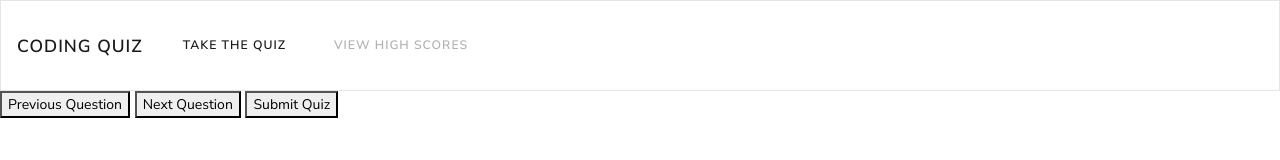
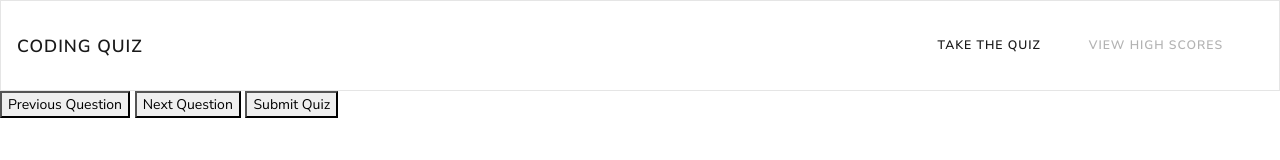
Before and after one commit to alligatormonday/Code_Quiz, a plain HTML site: page index.html in a window 1280 px wide. Drawn offline with nearby package versions, Linux system fonts and the light colour scheme.

Commit message:
Re-arranged NAV bar links

```diff
--- a/index.html
+++ b/index.html
@@ -24,8 +24,8 @@
             aria-controls="navbarColor03" aria-expanded="false" aria-label="Toggle navigation">
             <span class="navbar-toggler-icon"></span>
         </button>
-        <div class="collapse navbar-collapse" id="navbarColor03">
-            <ul class="navbar-nav mr-auto">
+        <div class="collapse navbar-collapse justify-content-end" id="navbarColor03">
+            <ul class="navbar-nav">
                 <li class="nav-item active">
                     <a class="nav-link" href="#">Take the Quiz<span class="sr-only">(current)</span></a>
                 </li>
```
